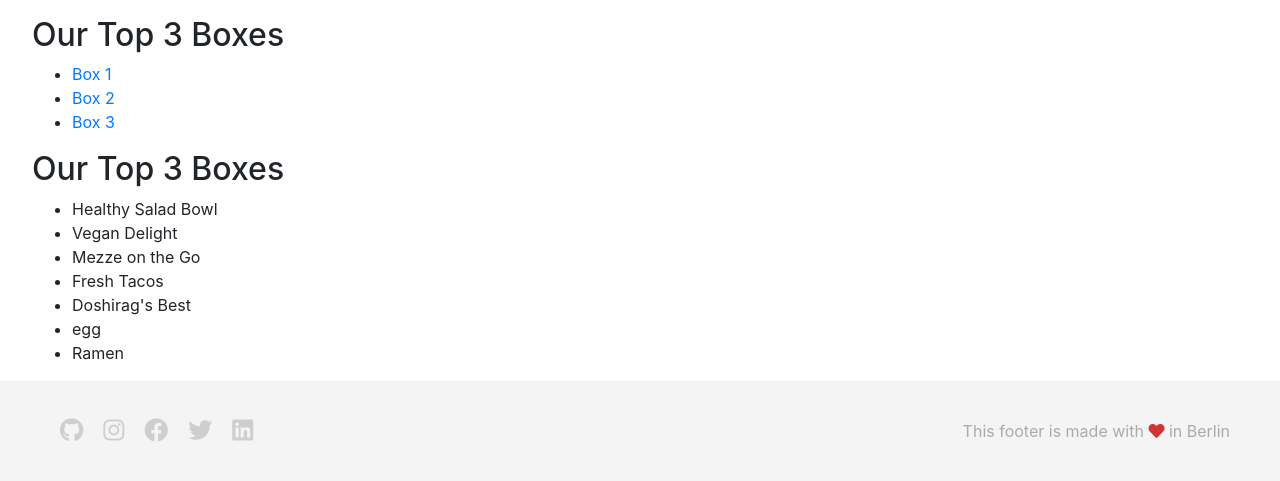
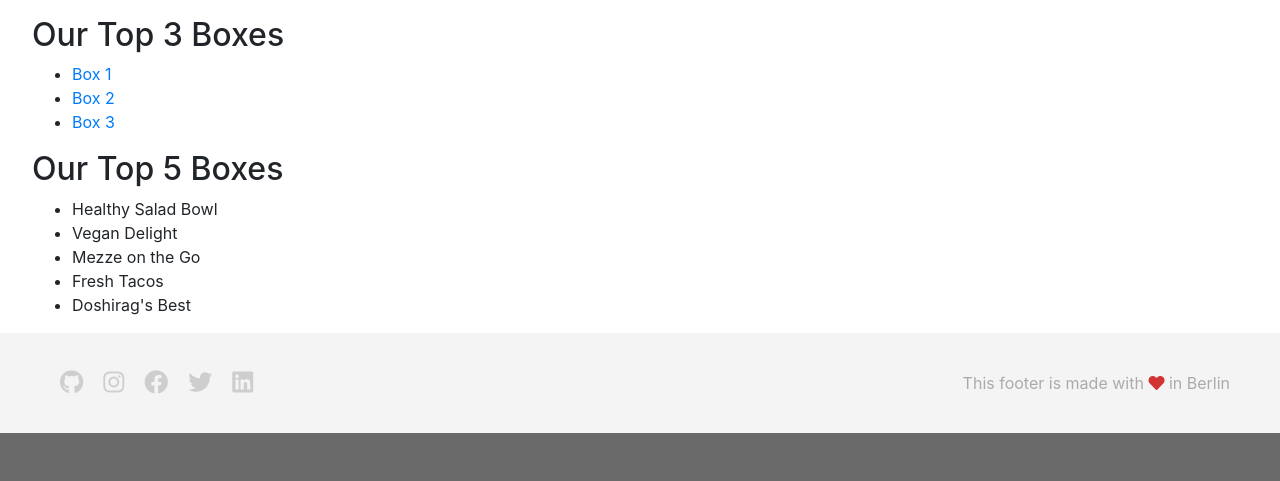
Before and after one commit to beneloe/input-project, a Flask app: page / in a window 1280 px wide. Shown: the part 480-961 px from the top of the page. After the commit the page ends 913 px from the top, so only its background shows below. Run offline with Flask 2, Linux system fonts and the light colour scheme; data comes from the database, SQL or seed files in the repository; both versions use the stored data as it was after the commit; some libraries are stand-ins or nearby versions.

Commit message:
Add selection for top meals on mainpage

```diff
--- a/app/templates/mainpage.html
+++ b/app/templates/mainpage.html
@@ -66,9 +66,9 @@
   </div>
 
   <div class="ml-3 mt-3 pr-3 pl-3">
-    <h2>Our Top 3 Boxes</h2>
+    <h2>Our Top 5 Boxes</h2>
     <ul>
-      {% for meal in meals %}
+      {% for meal in meals[:5] %}
         <li>{{ meal.meal_name }}</li>
       {% endfor %}
     </ul>
```
Also changed, not shown: app/myDB.db.
